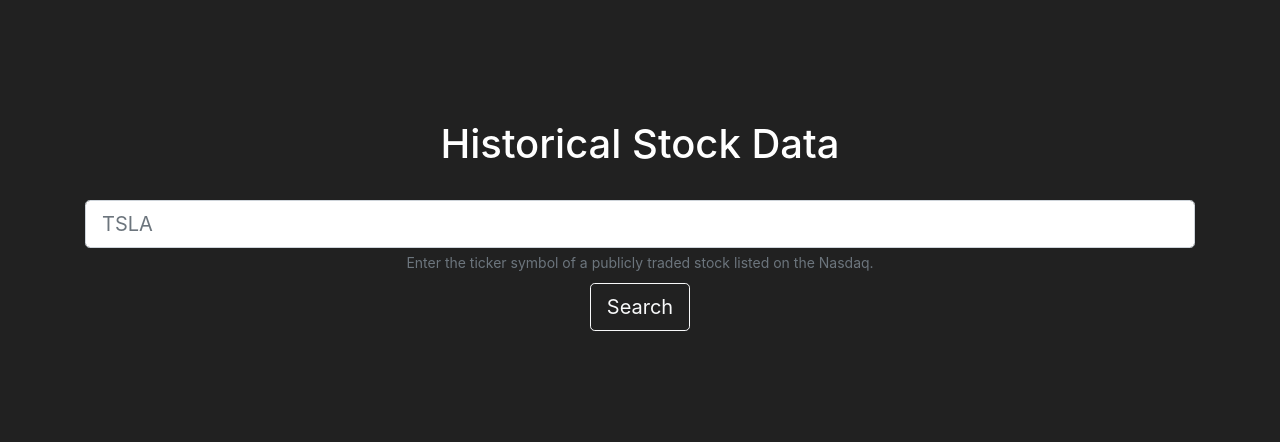
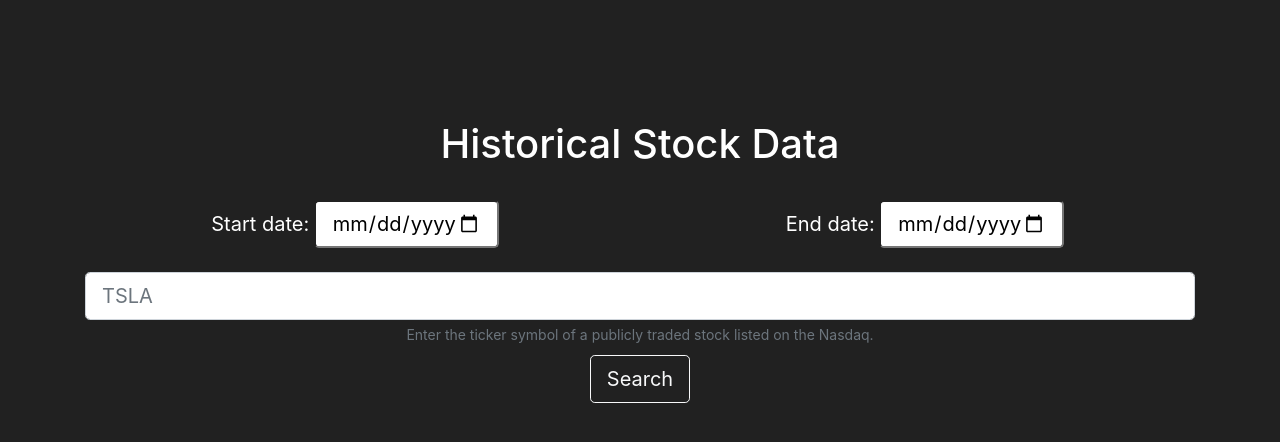
Before and after one commit to notjosse/Stokk, a Flask app: page / in a window 1280 px wide. Shown: the part 136-578 px from the top of the page. Run offline with Flask 3, Linux system fonts and the light colour scheme; the visitor is signed in with stand-in values (Sample User, id 1); some libraries are stand-ins or nearby versions.

Commit message:
adds functionality to sepcify start and end date for historical data search

```diff
--- a/stock_api/routes.py
+++ b/stock_api/routes.py
@@ -17,12 +17,17 @@ def home_home():
 def home():
 
     data = None
+    start_date, end_date = None, None
 
     if request.method == "GET":
         # Historical Data Request
+
         ticker = request.args.get('stock-query')
+        start_date = request.args.get('start-date')
+        end_date = request.args.get('end-date')
+
         if ticker and len(ticker) <= 4:
-            r = requests.get(f'https://data.nasdaq.com/api/v3/datatables/WIKI/PRICES?date.gte=1997-01-01&date.lte=2018-01-01&ticker={ticker}&qopts.columns=date,ticker,open,high,low,close,volume&api_key={api_key}')
+            r = requests.get(f'https://data.nasdaq.com/api/v3/datatables/WIKI/PRICES?date.gte={start_date}&date.lte={end_date}&ticker={ticker}&qopts.columns=date,ticker,open,high,low,close,volume&api_key={api_key}')
             data = r.json()["datatable"]["data"]
             if r.json()["datatable"]["data"] == []:
                 data = None
--- a/stock_api/templates/home.html
+++ b/stock_api/templates/home.html
@@ -62,8 +62,32 @@
     <div class="form-group" style="text-align: center; margin-top: 18%;">
         <h1>Historical Stock Data</h1>
         <label for=""></label>
-        <input name="stock-query" class="form-control form-control-lg" type="text" placeholder="TSLA">
-        <small id="tickerHelp" class="form-text text-muted">Enter the ticker symbol of a publicly traded stock listed on the Nasdaq.</small>
+        <div class="row">
+          <div class="col form-group">
+            <label for="start" class="col-form-label-lg">Start date:</label>
+            <input type="date" class="form-control-lg" id="start_date" name="start-date" min="1997-01-01" max="2017-12-31" required/>
+            <div class="invalid-feedback">
+              Please enter a start date.
+            </div>
+          </div>
+          <div class="col form-group">
+            <label for="end" class="col-form-label-lg">End date:</label>
+            <input type="date" class="form-control-lg" id="end_date" name="end-date" min="1997-01-01" max="2017-12-31" required/>
+            <div class="invalid-feedback">
+              Please enter an end date.
+            </div>
+          </div>
+        </div>
+        <div class="row">
+          <div class="col">
+            <input name="stock-query" class="form-control form-control-lg" type="text" placeholder="TSLA" required>
+            <div class="invalid-feedback">
+              This cannot be empty.
+            </div>
+            <small id="tickerHelp" class="form-text text-muted">Enter the ticker symbol of a publicly traded stock listed on the Nasdaq.</small>
+          </div>
+        </div>
+
         <button type="submit" class="btn btn-outline-light btn-lg" style="margin-top: 10px;">Search</button>
     </div>
   </form>
```
